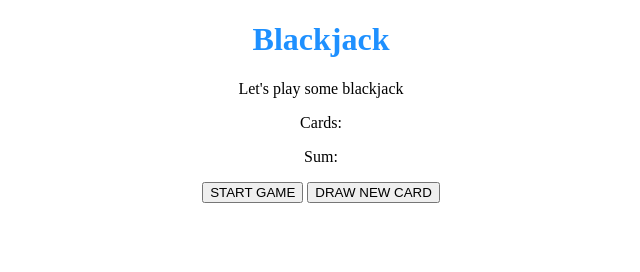
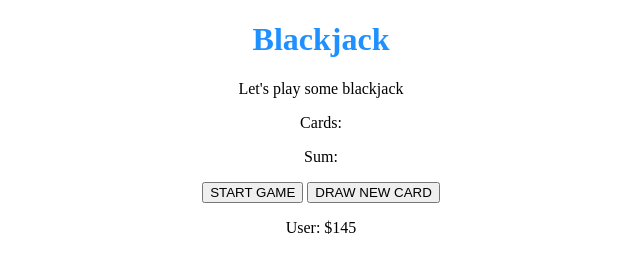
Before and after one commit to jcovington16/Scrimba-Projects, a plain HTML site: page black_jack/index.html in a window 1280 px wide. Shown: the full height of the page, 319-959 px from the left. Drawn offline with Linux system fonts and the light colour scheme.

Commit message:
created an object that has the user's money bag. want to use this object to simulate a user spending money in order to play.

```diff
--- a/black_jack/index.html
+++ b/black_jack/index.html
@@ -15,6 +15,7 @@
      <p id="sum-el">Sum:</p>
      <button onclick="startGame()">START GAME</button>
      <button onclick="newCard()">DRAW NEW CARD</button>
+     <p id="player-el"></p>
     </div>
     <script src="./index.js"></script>
 </body>
--- a/black_jack/index.js
+++ b/black_jack/index.js
@@ -9,6 +9,14 @@ let sum = 0
 let messageEl = document.getElementById("message-el");
 let sumEl = document.getElementById("sum-el");
 let cardsEl = document.getElementById("cards-el");
+
+let player = {
+    name : "User",
+    chips : 145
+}
+
+let playerEl = document.getElementById("player-el")
+playerEl.textContent = player.name + ": $" + player.chips
 
 function getRandomCard() {
     let randomCard = Math.floor( Math.random() * 13) + 1
```
